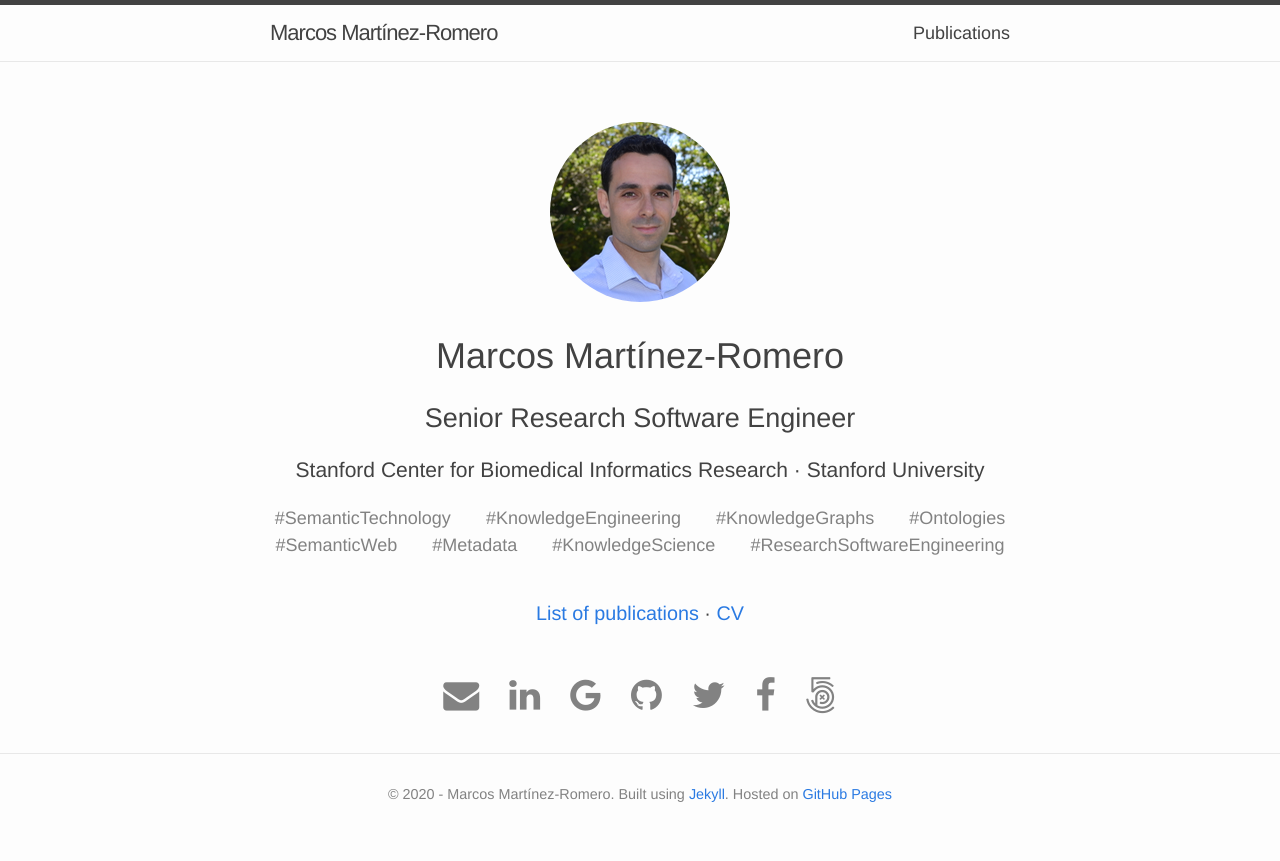
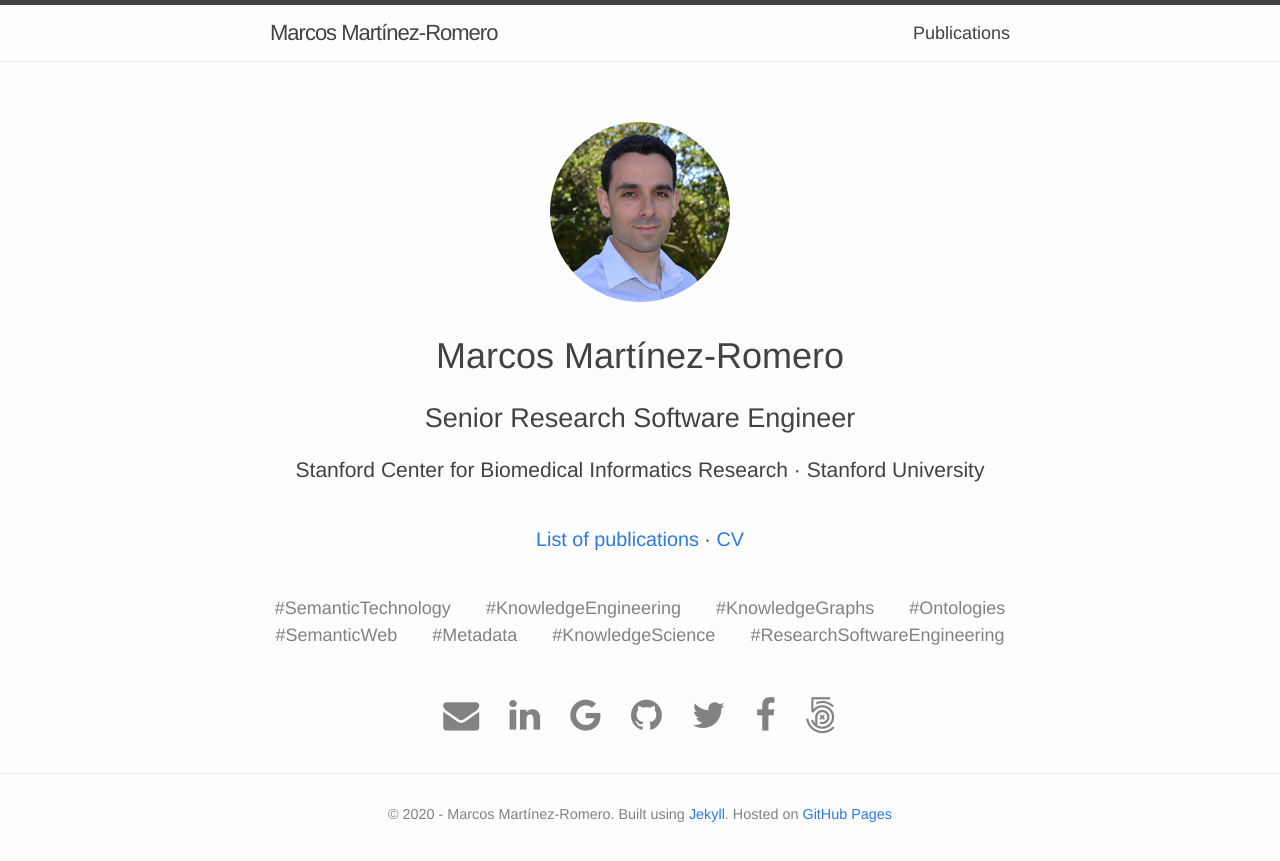
Before and after one commit to marcosmro/marcosmro.github.io, a Jekyll site: the page built from index.html, in a window 1280 px wide. Shown: the top 861 px of the page. Built offline with Jekyll 4.4.1, drawn with Linux system fonts in a browser that asks for light colours; some of the changed lines change nothing that is shown.

Commit message:
new file:   .jekyll-cache/Jekyll/Cache/Jekyll--Cache/b7/9606fb3afea5bd1609ed40b622142f1c98125abcfe89a76a661b0e8e343910 	new file:   .jekyll-cache/Jekyll/Cache/Jekyll--Converters--Markdown/34/d7f1caace640ddfb51a7f85b0686b10b9a4a6a3805224b2228068b6c76742f 	new file:   .jekyll-cache/Jekyll/Cache/Jekyll--Converters--Markdown/ca/b8b278c7e75237af7ad8243b9c3bcb930892a05977cdc36c8f5e36f4599f7b 	modified:   index.html

```diff
--- a/index.html
+++ b/index.html
@@ -20,7 +20,8 @@ layout: default
     <p class="rss-subscribe">subscribe <a href="{{ "/feed.xml" | prepend: site.baseurl }}">via RSS</a></p>
   -->
     <div class="container-avatar">
-        <div class="avatar"> <img class="img-circle" src="{{ site.baseurl }}resources/images/marcos_180x180.png" alt="Personal picture" /> </div>
+        <div class="avatar"><img class="img-circle" src="{{ site.baseurl }}resources/images/marcos_180x180.png"
+                                 alt="Personal picture"/></div>
     </div>
     <br/>
     <!-- Info -->
@@ -45,6 +46,14 @@ layout: default
             <script async src="//platform.twitter.com/widgets.js" charset="utf-8"></script>
         </div>
     -->
+
+
+    <!-- Links -->
+    <div class="container-links">
+        <p><a href="/research_works/">List of publications</a> · <a
+                href="{{ site.baseurl }}/resources/files/cv/CV-MarcosMartinezRomero-Web.pdf">CV</a></p>
+    </div>
+
     <!-- Tags -->
     <div class="container-tags">
         <a href="https://en.wikipedia.org/wiki/Semantic_technology">#SemanticTechnology</a>
@@ -57,16 +66,12 @@ layout: default
         <a href="https://us-rse.org/">#ResearchSoftwareEngineering</a>
     </div>
 
-    <!-- Links -->
-    <div class="container-links">
-        <p><a href="/research_works/">List of publications</a> · <a href="{{ site.baseurl }}/resources/files/cv/CV-MarcosMartinezRomero-Web.pdf">CV</a></p>
-    </div>
-
     <!-- Social -->
     <div class="container-social">
         <a class="fa fa-envelope" title="Send me an e-mail" href="mailto:marcos.martinez.romero@gmail.com"></a>
         <a class="fa fa-linkedin" title="LinkedIn profile" href="https://www.linkedin.com/in/marcos-mr/"></a>
-        <a class="fa fa-google" title="Google Scholar profile" href="https://scholar.google.com/citations?user=kTgyM9wAAAAJ&hl=en"></a>
+        <a class="fa fa-google" title="Google Scholar profile"
+           href="https://scholar.google.com/citations?user=kTgyM9wAAAAJ&hl=en"></a>
         <a class="fa fa-github" title="GitHub profile" href="https://github.com/marcosmro"></a>
         <a class="fa fa-twitter" title="Twitter profile" href="https://twitter.com/mmartinezromero"></a>
         <a class="fa fa-facebook" title="Facebook profile" href="https://www.facebook.com/marcos.martinez.r"></a>
```
Lines whose indentation alone changed are shown as unchanged.
